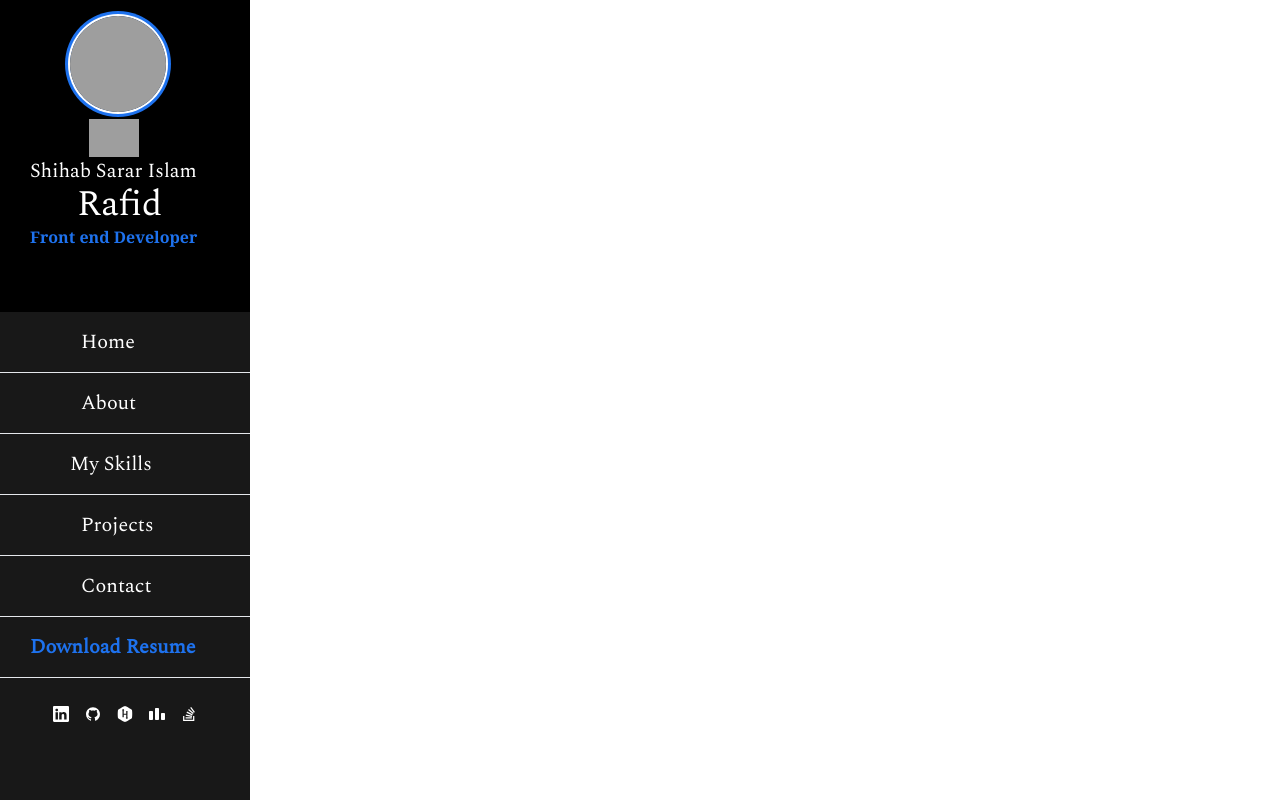
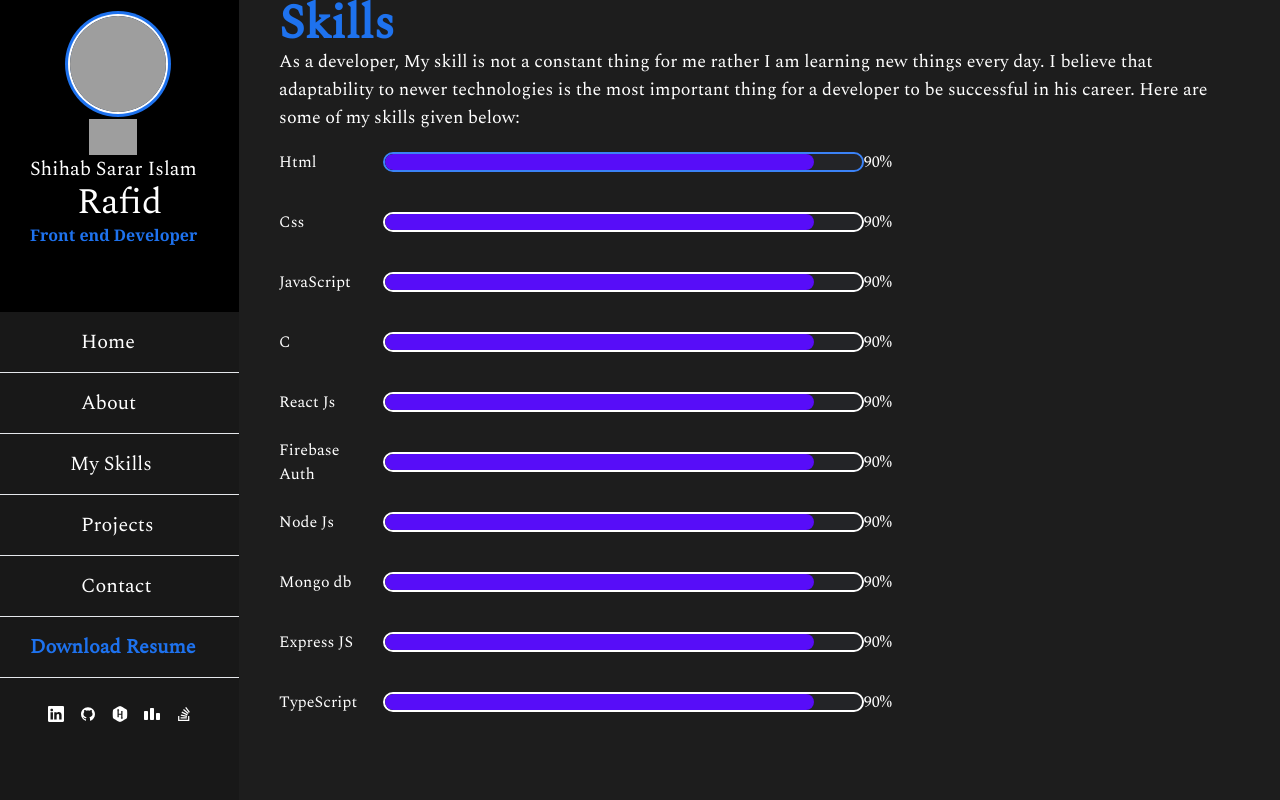
Before and after one commit to shihabsararrafid/my-portfolio-new, a React (Create React App) app: page /skills in a window 1280 px wide. Shown: the top 800 px of the page. Built offline with nearby package versions, Linux system fonts and the light colour scheme; grey boxes are pictures that could not be loaded.

Commit message:
skills added

```diff
--- a/src/App.js
+++ b/src/App.js
@@ -8,6 +8,7 @@ import Projects from "./Components/Projects/Projects";
 import { useState } from "react";
 import Footer from "./Components/Footer/Footer";
 import About from "./Components/About/About";
+import MySkills from "./Components/MySkills/MySkills";
 
 function App() {
   const [open, setOpen] = useState(false);
@@ -26,6 +27,10 @@ function App() {
             element={<Home open={open} setOpen={setOpen}></Home>}
           ></Route>
           <Route path="contact" element={<Contact></Contact>}></Route>
+          <Route
+            path="skills"
+            element={<MySkills open={open} setOpen={setOpen}></MySkills>}
+          ></Route>
           <Route path="projects" element={<Projects></Projects>}></Route>
           <Route
             path="about"
--- a/src/Components/Contact/Contact.js
+++ b/src/Components/Contact/Contact.js
@@ -7,7 +7,7 @@ const Contact = () => {
     alert("Thanks For Your Interest!");
   }
   return (
-    <div className="lg:w-[50%] md:w-[75%] w-full mx-auto">
+    <div id="contact" className="lg:w-[50%] md:w-[75%] w-full mx-auto">
       <h1 className="text-[#1E72EE] text-5xl font-bold text-center">
         Get in Touch{" "}
       </h1>
@@ -40,7 +40,7 @@ const Contact = () => {
         <ValidationError prefix="Email" field="email" errors={state.errors} />
         <textarea
           placeholder="Your Message"
-          className=" focus:border-b-2 focus:border-b-[#1E72EE] bg-[#2B2B2B] outline-none h-[110px] rounded-lg w-full"
+          className=" focus:border-b-2 text-white focus:border-b-[#1E72EE] bg-[#2B2B2B] outline-none h-[110px] rounded-lg w-full"
           id="message"
           name="message"
         />
--- a/src/Components/Home/Sidebar.js
+++ b/src/Components/Home/Sidebar.js
@@ -6,7 +6,7 @@ import { SiCodeforces } from "react-icons/si";
 import { Link } from "react-router-dom";
 import useOpen from "../UseOpen";
 const Sidebar = ({ open, setOpen }) => {
-  console.log("from banner ", open);
+  //console.log("from banner ", open);
   return (
     <div
       className={`lg:w-[250px] absolute top-0 lg:sticky w-[300px] ${
@@ -40,16 +40,22 @@ const Sidebar = ({ open, setOpen }) => {
           <h1 className="text-xl hover:text-[#1E72EE] my-4 mx-[81px]">About</h1>
         </Link>
         <hr className="bg-[#777f8b]" />
-        <h1 className="text-xl hover:text-[#1E72EE] my-4 mx-[70px]">
-          My Skills
-        </h1>
+        <Link to="/skills">
+          <h1 className="text-xl hover:text-[#1E72EE] my-4 mx-[70px]">
+            My Skills
+          </h1>
+        </Link>
         <hr className="bg-[#777f8b]" />
 
         <h1 className="text-xl hover:text-[#1E72EE] my-4 mx-[81px]">
           Projects
         </h1>
         <hr className="bg-[#777f8b]" />
-        <h1 className="text-xl hover:text-[#1E72EE] my-4 mx-[81px]">Contact</h1>
+        <Link to="/home#contact">
+          <h1 className="text-xl hover:text-[#1E72EE] my-4 mx-[81px]">
+            Contact
+          </h1>
+        </Link>
         <hr className="bg-[#777f8b]" />
         <h1 className="text-xl font-bold text-[#1E72EE] hover:text-[#1E72EE] my-4 mx-[30px]">
           <a
@@ -93,7 +99,11 @@ const Sidebar = ({ open, setOpen }) => {
               className="hover:text-[#1E72EE] "
             ></FaHackerrank>
           </a>
-          <a href="" target="_blank" rel="noopener noreferrer">
+          <a
+            href="https://codeforces.com/profile/sararRafid"
+            target="_blank"
+            rel="noopener noreferrer"
+          >
             <SiCodeforces
               title="Codeforces"
               className="hover:text-[#1E72EE] "
--- a/src/Components/MySkills/MySkills.js
+++ b/src/Components/MySkills/MySkills.js
@@ -1,9 +1,134 @@
 import React from "react";
+import ShowBar from "../Hooks/ShowBar";
 
-const MySkills = () => {
+const MySkills = ({ open, setOpen }) => {
   return (
-    <div>
-      <h1>Skills</h1>
+    <div className="bg-[#1D1D1D]  text-white px-10 w-full min-h-screen lg:w-[90%]">
+      <ShowBar open={open} setOpen={setOpen}></ShowBar>
+      <h1 className="text-5xl text-[#1E72EE] font-bold ">Skills</h1>
+      <h1 className="text-white text-lg">
+        As a developer, My skill is not a constant thing for me rather I am
+        learning new things every day. I believe that adaptability to newer
+        technologies is the most important thing for a developer to be
+        successful in his career. Here are some of my skills given below:{" "}
+      </h1>
+      {open ? (
+        ""
+      ) : (
+        <div className="mx-auto">
+          <div className="flex  items-center">
+            <p className="mr-2 w-[10%]">Html</p>
+            <progress
+              className="block progress progress-primary border-2 border-blue-500 h-[20px] w-full lg:w-[50%] my-5"
+              value="90"
+              max="100"
+            ></progress>
+            <p>90%</p>
+          </div>
+          <div className="flex  items-center">
+            <p className="mr-2 w-[10%]">Css</p>
+            <progress
+              className="block progress progress-primary border-2 border-white h-[20px] w-full lg:w-[50%] my-5"
+              value="90"
+              max="100"
+            ></progress>
+            <p>90%</p>
+          </div>
+          <div className="flex  items-center">
+            <p className="mr-2 w-[10%]">JavaScript</p>
+            <progress
+              className="block progress progress-primary border-2 border-white h-[20px] w-full lg:w-[50%] my-5"
+              value="90"
+              max="100"
+            ></progress>
+            <p>90%</p>
+          </div>
+          <div className="flex  items-center">
+            <p className="mr-2 w-[10%]">C</p>
+            <progress
+              className="block progress progress-primary border-2 border-white h-[20px] w-full lg:w-[50%] my-5"
+              value="90"
+              max="100"
+            ></progress>
+            <p>90%</p>
+          </div>
+          <div className="flex  items-center">
+            <p className="mr-2 w-[10%]">React Js</p>
+            <progress
+              className="block progress progress-primary border-2 border-white h-[20px] w-full lg:w-[50%] my-5"
+              value="90"
+              max="100"
+            ></progress>
+            <p>90%</p>
+          </div>
+          <div className="flex  items-center">
+            <p className="mr-2 w-[10%]">Firebase Auth</p>
+            <progress
+              className="block progress progress-primary border-2 border-white h-[20px] w-full lg:w-[50%] my-5"
+              value="90"
+              max="100"
+            ></progress>
+            <p>90%</p>
+          </div>
+          <div className="flex  items-center">
+            <p className="mr-2  lg:w-[10%]">Node Js</p>
+            <progress
+              className="block progress progress-primary border-2 border-white h-[20px] w-full lg:w-[50%] my-5"
+              value="90"
+              max="100"
+            ></progress>
+            <p>90%</p>
+          </div>
+          <div className="flex  items-center">
+            <p className="mr-2 w-[10%]">Mongo db</p>
+            <progress
+              className="block progress progress-primary border-2 border-white h-[20px] w-full lg:w-[50%] my-5"
+              value="90"
+              max="100"
+            ></progress>
+            <p>90%</p>
+          </div>
+          <div className="flex  items-center">
+            <p className="mr-2 w-[10%]">Express JS</p>
+            <progress
+              className="block progress progress-primary border-2 border-white h-[20px] w-full lg:w-[50%] my-5"
+              value="90"
+              max="100"
+            ></progress>
+            <p>90%</p>
+          </div>
+          <div className="flex  items-center">
+            <p className="mr-2 w-[10%]">TypeScript</p>
+            <progress
+              className="block progress progress-primary border-2 border-white h-[20px] w-full lg:w-[50%] my-5"
+              value="90"
+              max="100"
+            ></progress>
+            <p>90%</p>
+          </div>
+
+          {/* <progress
+          className="block progress progress-primary border-2 border-white h-[20px] w-[50%] my-5"
+          value="10"
+          max="100"
+        ></progress>
+        <progress
+          className="block progress progress-primary border-2 text-white border-white h-[20px] w-[50%] my-5"
+          value="40"
+          max="100"
+        ></progress>
+        <progress
+          className="block progress progress-primary border-2 border-white h-[20px] w-[50%] my-5"
+          value="70"
+          max="100"
+        ></progress>
+        <progress
+          className="block progress progress-primary border-2 border-white h-[20px] w-[50%] my-5"
+          value="100"
+          max="100"
+        ></progress> */}
+        </div>
+      )}
     </div>
   );
 };
--- a/src/Components/Projects/SingProject.js
+++ b/src/Components/Projects/SingProject.js
@@ -8,7 +8,7 @@ const SingProject = ({ img, name, liveSite }) => {
           {name}
         </h2>
       </div>
-      <div class="mt-10  max-w-full mx-auto">
+      <div class="mt-10  w-full mx-auto">
         <div class="relative group">
           {/* <a href="https://ibb.co/fG8v8WB"><img src="" alt="gym-guru" border="0"></a> */}
           <img
```
